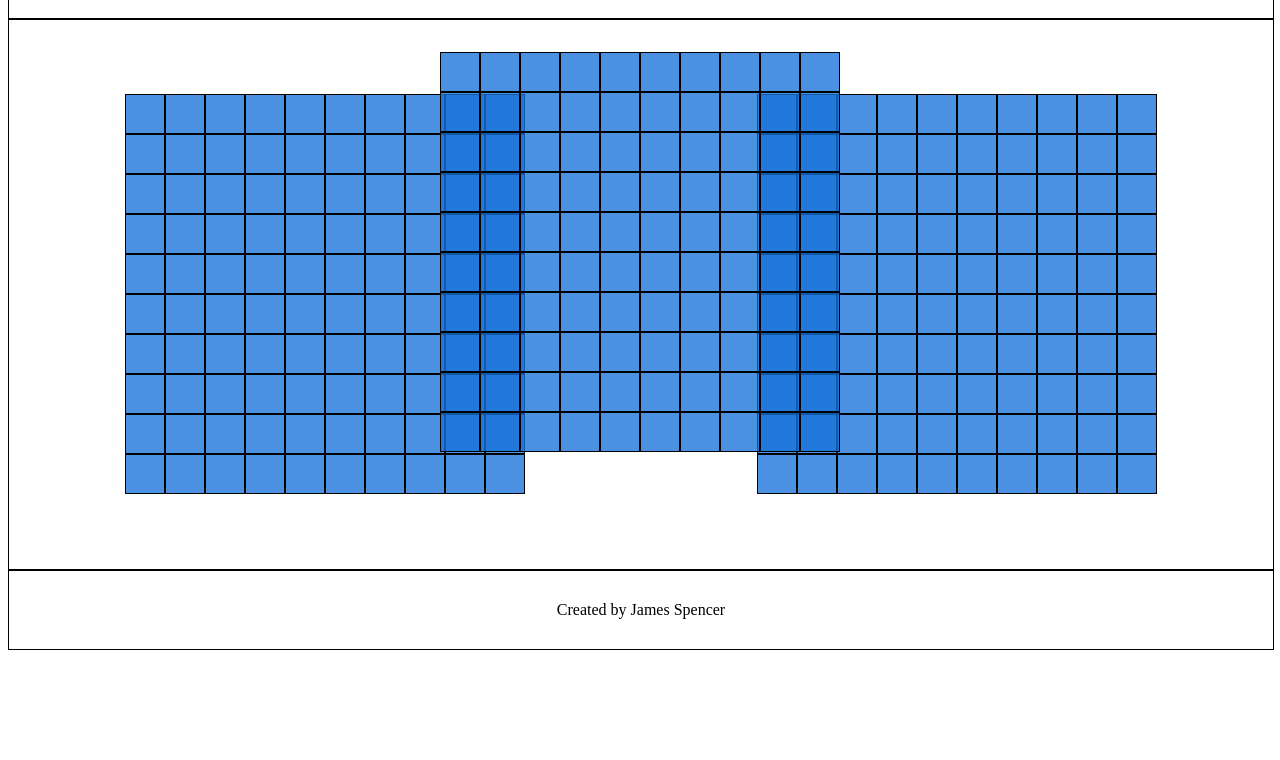
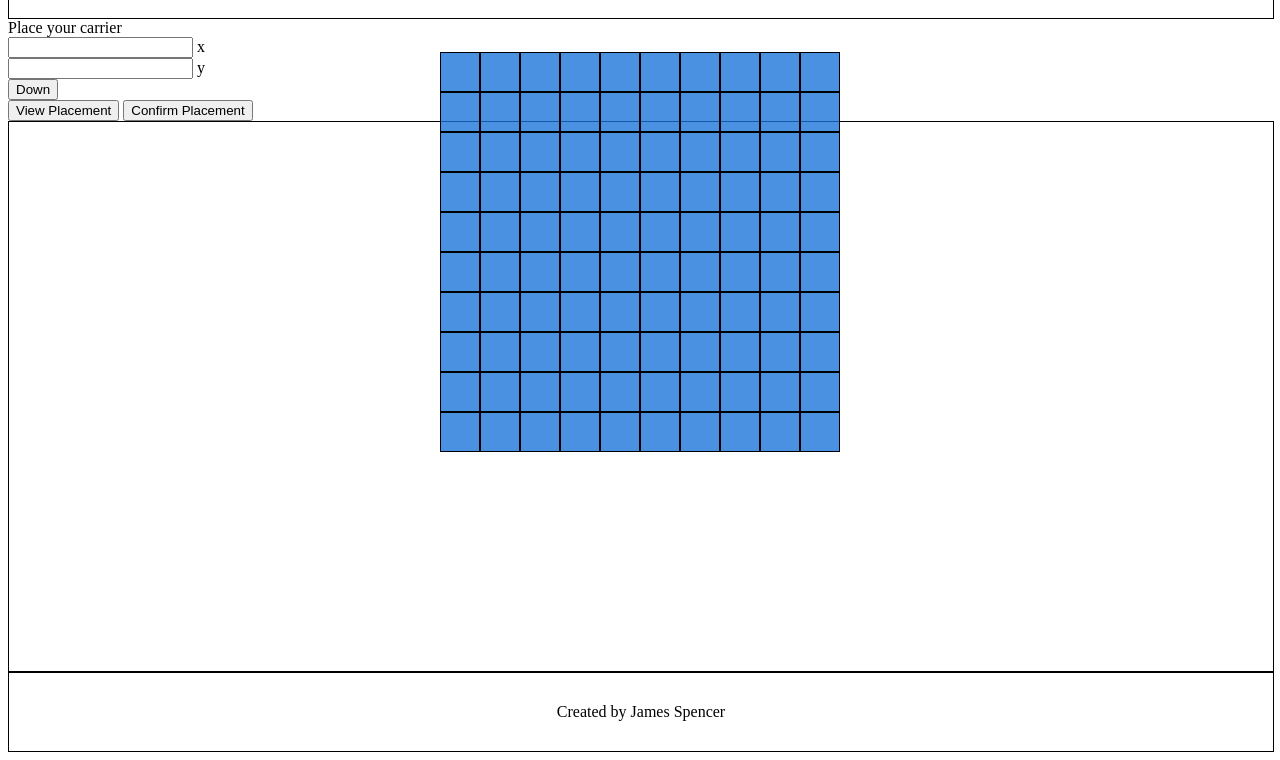
Before and after one commit to jkcspy/Battleship, a website built with webpack: page dist/index.html in a window 1280 px wide. Shown: the part 148-908 px from the top of the page. Before the commit the page ends 806 px from the top, so only its background shows below. Built offline with nearby package versions, Linux system fonts and the light colour scheme.

Commit message:
add buttons for placement

```diff
--- a/dist/index.html
+++ b/dist/index.html
@@ -10,13 +10,20 @@
   <audio src="audio/a-pirate39s-life-8035.mp3" autoplay loop></audio>
   <header><div>Battleship</div></header>
 
+  <div class="message"> Place your carrier</div>
+  <div><input type="text" id="x-input"> <label for="x-input">x</label></div>
+  <div><input type="text" id="y-input"> <label for="y-input">y</label></div>
+  <div class="direction"><button>Down</button></div>
+  <button class="view">View Placement</button>
+  <button class="confirm">Confirm Placement</button>
+
   <div class="modal-ship-placement">
     <div class="grid placement-grid"></div>
   </div>
 
   <main>
-    <div class="grid grid-1"></div>
-    <div class="grid grid-2"></div>
+    <div class="grid grid-1" style="display: none;"></div>
+    <div class="grid grid-2" style="display: none;"></div>
   </main>
 
   <footer>Created by James Spencer</footer>
```
